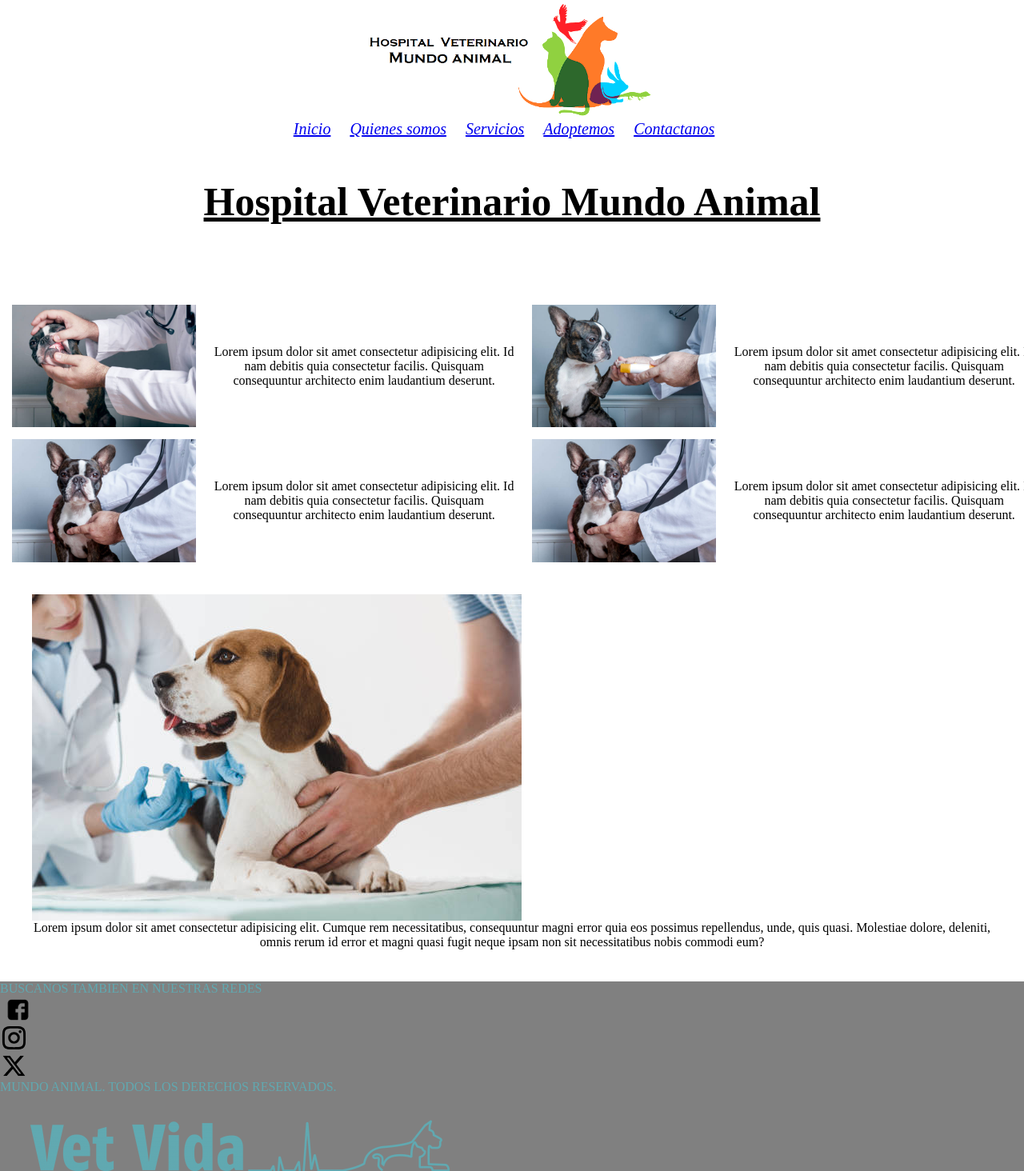
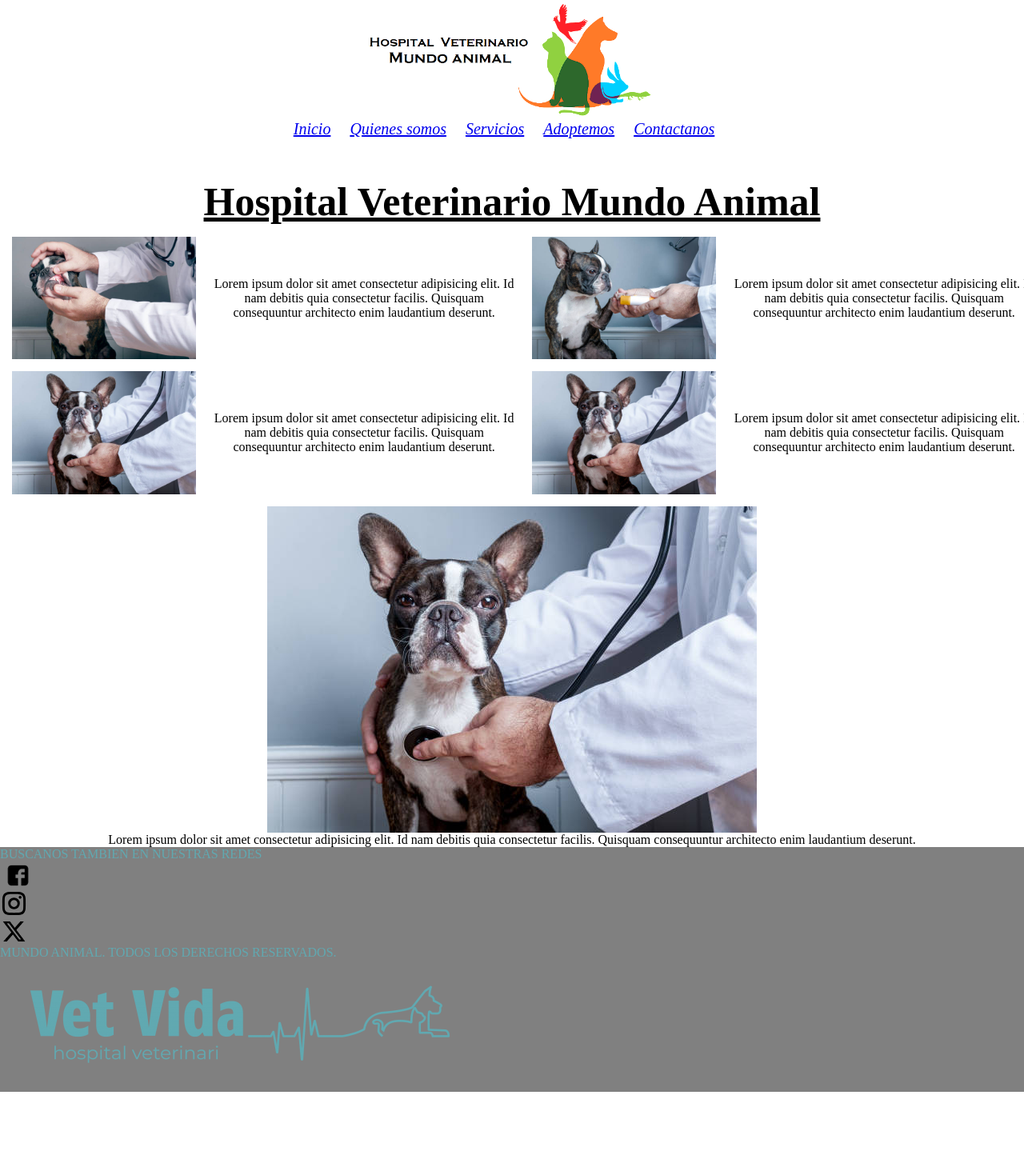
Before and after one commit to EduardoRiosSale/desarrolloweb-riossale, a plain HTML site: page index.html in a window 1280 px wide. Shown: the top 1464 px of the page at 80% size. After the commit the page ends 1365 px from the top, so only its background shows below. Drawn offline with Linux system fonts and the light colour scheme.

Commit message:
Otros cambios

```diff
--- a/css/style.css
+++ b/css/style.css
@@ -8,7 +8,7 @@
 
 /* cuerpo */
 h1{
-    margin: 100px;
+    margin: auto;
 }
 
 .titulo1{
@@ -40,7 +40,7 @@ h1{
     display: flex;
     flex-direction:column;
     align-items:center;
-    margin: 40px;
+    margin: auto;
     justify-content: center;
 }
 
@@ -53,6 +53,7 @@ h1{
     display:flex ;
     flex-direction:column;
     justify-content:space-around;
+    margin: auto;
     align-items:center;
     list-style: none;
 }
@@ -63,7 +64,7 @@ h1{
     filter: brightness(1.1);
     mix-blend-mode: multiply;
 }
-.img, .img2{
+.img{
     display: grid;
     width: 100%;
     height: 100%;
@@ -175,6 +176,11 @@ button:hover span{
         flex-direction: column;
         display:flex;
     }
+    footer{
+        background-color: gray;
+        width: auto;
+        height: auto;
+    }
 }
 
 .madre{
--- a/index.html
+++ b/index.html
@@ -65,8 +65,12 @@
     </div>
 
 <div class="madre">
-    <div class="img2"><img src="Imagen/veterinaria.jpg" alt=""></div>
-    <div class="hijo2">Lorem ipsum dolor sit amet consectetur adipisicing elit. Cumque rem necessitatibus, consequuntur magni error quia eos possimus repellendus, unde, quis quasi. Molestiae dolore, deleniti, omnis rerum id error et magni quasi fugit neque ipsam non sit necessitatibus nobis commodi eum?</div>
+    <div class="hijo">
+        <img class="img" src="Imagen/Vete3.jpg" alt="Vete">
+    </div>
+    <div class="hijo">
+        Lorem ipsum dolor sit amet consectetur adipisicing elit. Id nam debitis quia consectetur facilis. Quisquam consequuntur architecto enim laudantium deserunt.
+    </div>
 </div>
 </main>
 
```
